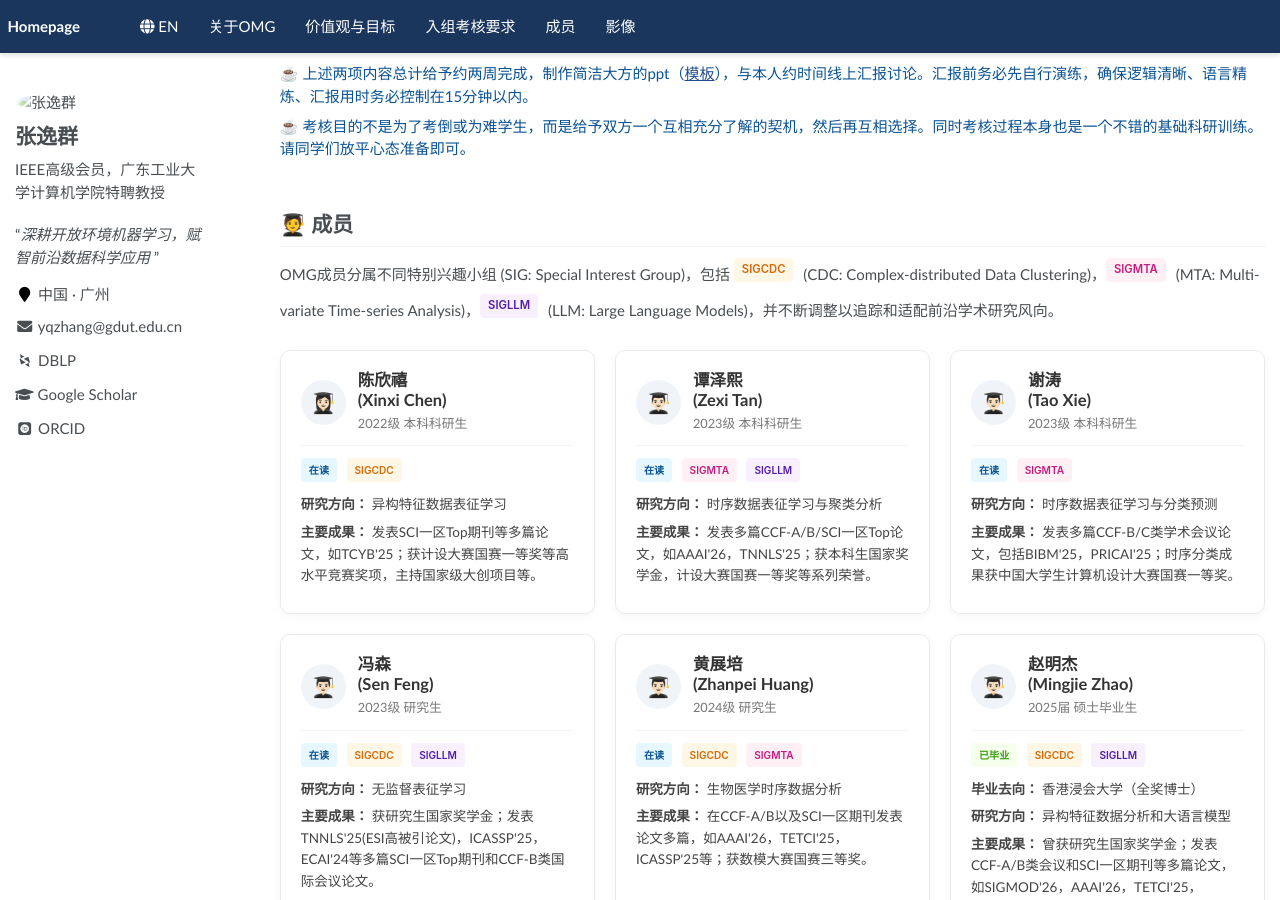
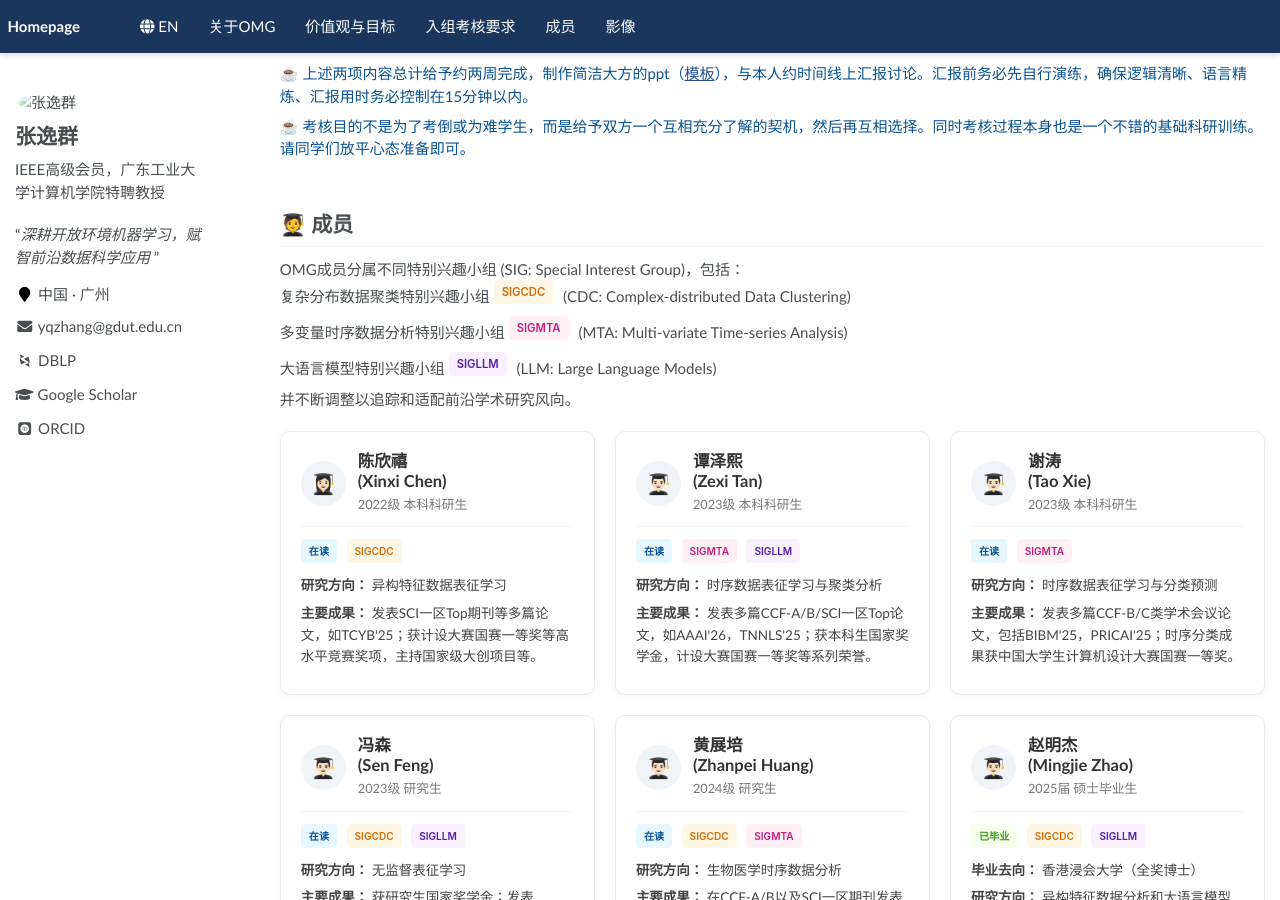
Before and after one commit to yqzhang-Zz/zh-OMG, a Jekyll site: the page built from _pages/about.md, in a window 1280 px wide and 900 px high, scrolled down 1965 px. Built offline with Jekyll 4.4.1, drawn with Linux system fonts in a browser that asks for light colours; some web fonts are replaced.

Commit message:
Update about.md

```diff
--- a/_pages/about.md
+++ b/_pages/about.md
@@ -100,7 +100,11 @@ OMG具体研究方向可参考本人主页所列论文和科研课题。组内**
 <br>
 # 🧑‍🎓 成员
 
-OMG成员分属不同特别兴趣小组 (SIG: Special Interest Group)，包括 <span class="tag tag-sigcdc">SIGCDC</span> (CDC: Complex-distributed Data Clustering)，<span class="tag tag-sigmta">SIGMTA</span> (MTA: Multi-variate Time-series Analysis)，<span class="tag tag-sigllm">SIGLLM</span> (LLM: Large Language Models)，并不断调整以追踪和适配前沿学术研究风向。
+OMG成员分属不同特别兴趣小组 (SIG: Special Interest Group)，包括：<br>
+复杂分布数据聚类特别兴趣小组 <span class="tag tag-sigcdc">SIGCDC</span> (CDC: Complex-distributed Data Clustering)<br>
+多变量时序数据分析特别兴趣小组 <span class="tag tag-sigmta">SIGMTA</span> (MTA: Multi-variate Time-series Analysis)<br>
+大语言模型特别兴趣小组 <span class="tag tag-sigllm">SIGLLM</span> (LLM: Large Language Models)<br>
+并不断调整以追踪和适配前沿学术研究风向。
 
 <style>
 /* 极简明亮的卡片网格布局 */
```
